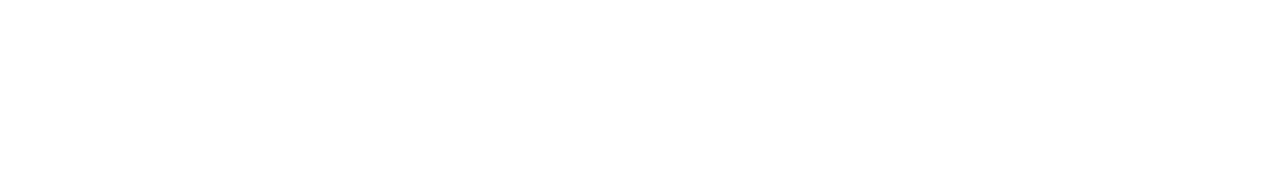
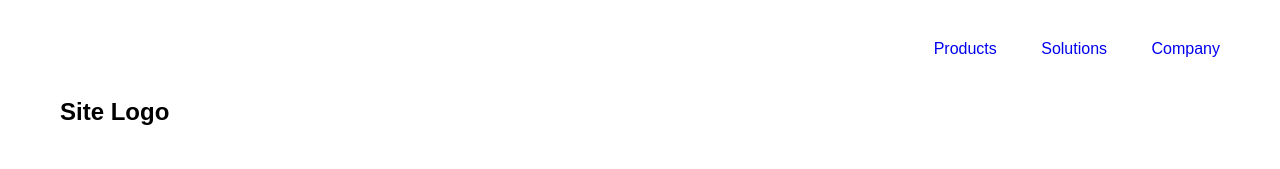
Before and after one commit to saurabhcedcoss/cssass-2, a plain HTML site: page src/index.html in a window 1280 px wide. Drawn offline with Linux system fonts and the light colour scheme.

Commit message:
header area with menu and site logo text

```diff
--- a/src/css/styles.css
+++ b/src/css/styles.css
@@ -1 +1,29 @@
 /* style sheet for css second assignment */
+body{
+    margin: 0px;
+}
+/*top section containor includes menu and logo*/
+.headcontainor{
+    margin: 0px;
+    display: block;
+}
+/* top menu containor */
+.headmenu{
+    display: block;
+    overflow: hidden;
+    text-align: right;
+    padding: 40px 40px 20px 0px;
+    font-family: Arial, Helvetica, sans-serif;
+}
+/* menu links */
+.menulink{
+    text-decoration: none;
+    padding: 20px;
+}
+/* site logo */
+.sitelogo{
+    display: block;
+    overflow: hidden;
+    padding: 0px 0px 20px 60px;
+    font-family: Arial, Helvetica, sans-serif;
+}
--- a/src/index.html
+++ b/src/index.html
@@ -1,12 +1,25 @@
 <!DOCTYPE html>
 <html lang="en">
-<head>
-    <meta charset="UTF-8">
-    <meta http-equiv="X-UA-Compatible" content="IE=edge">
-    <meta name="viewport" content="width=device-width, initial-scale=1.0">
+  <head>
+    <meta charset="UTF-8" />
+    <meta http-equiv="X-UA-Compatible" content="IE=edge" />
+    <meta name="viewport" content="width=device-width, initial-scale=1.0" />
     <title>Css assignment two</title>
-</head>
-<body>
-
-</body>
+    <link rel="stylesheet" href="css/styles.css">
+  </head>
+  <body>
+    <!-- page title area strated -->
+    <!-- page menu start -->
+    <div class="headcontainor">
+      <div class="headmenu">
+        <a href="#" class="menulink">Products</a>
+        <a href="#" class="menulink">Solutions</a>
+        <a href="#" class="menulink">Company</a>
+      </div>
+      <!-- page menu end -->
+      <div class="sitelogo">
+        <h2>Site Logo</h2>
+      </div>
+    </div>
+  </body>
 </html>
```
